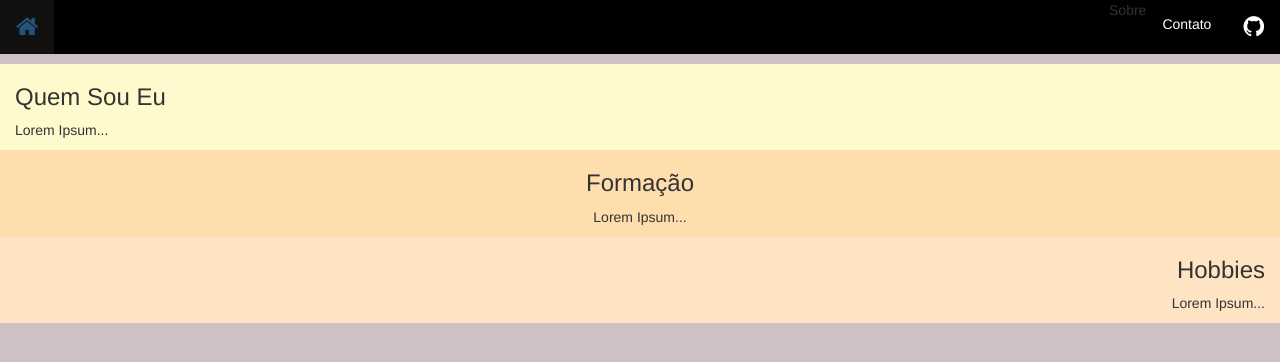
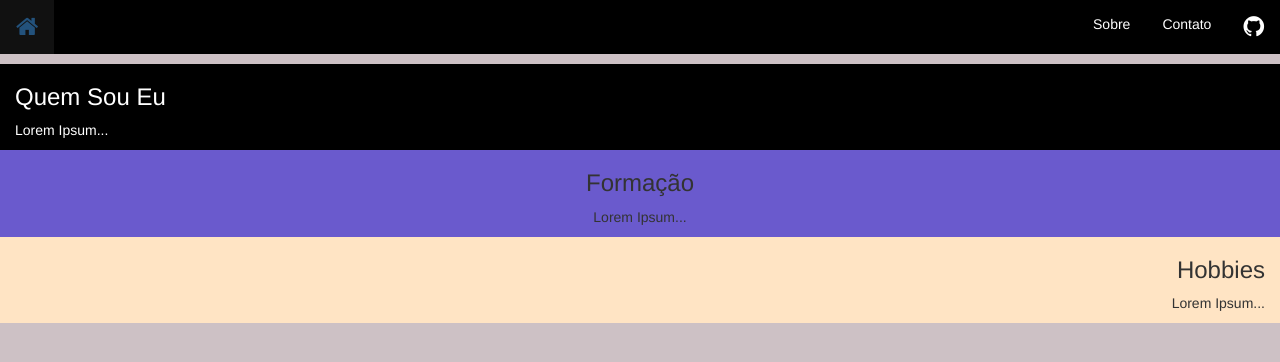
Before and after one commit to yagosenhorini/HTML, a PHP site: page / in a window 1280 px wide. Shown: the top 362 px of the page. Run offline with PHP 8.4, Linux system fonts and the light colour scheme.

Commit message:
Alterações de css

```diff
--- a/CSS/teste.css
+++ b/CSS/teste.css
@@ -28,13 +28,14 @@
 .whoami{
 
 	text-align: justify-all;
-	background-color: #FFFACD;
+	background-color: #000000;
+	color: #ffffff;
 }
 
 .formation{
 
 	text-align: center;
-	background-color: #FFDEAD;
+	background-color: #6A5ACD;
 }
 
 .hobbies{
--- a/index.php
+++ b/index.php
@@ -25,7 +25,7 @@
   <li><a href="index.php"><i class="fa fa-home" style="font-size:24px"></i></a></li>
   <li style="float:right"><a href="#"><i class="fa fa-github" style="font-size:24px"></i></a></li>
   <li style="float:right"><a href="teste.php">Contato</a></li>
-  <li style="float:right"><href="">Sobre</a></li>
+  <li style="float:right"><a href="#">Sobre</a></li>
 </ul>
 </div>
 </section>
--- a/teste.php
+++ b/teste.php
@@ -39,9 +39,10 @@ function input($data) {
 ?>
 
 <ul>
-    <li><a href="index.php"><i class="fa fa-home" style="font-size:24px"></i></a></li>
-  <li><a href="teste.php">Contato</a></li>
+  <li><a href="index.php"><i class="fa fa-home" style="font-size:24px"></i></a></li>
   <li style="float:right"><a href="#"><i class="fa fa-github" style="font-size:24px"></i></a></li>
+  <li style="float:right"><a href="teste.php">Contato</a></li>
+  <li style="float:right"><a href="#">Sobre</a></li>
 </ul>
 <div id="teste" align="left" class="form-group">
 <form method="post" action="<?php echo htmlspecialchars($_SERVER["PHP_SELF"]);?>">
```
